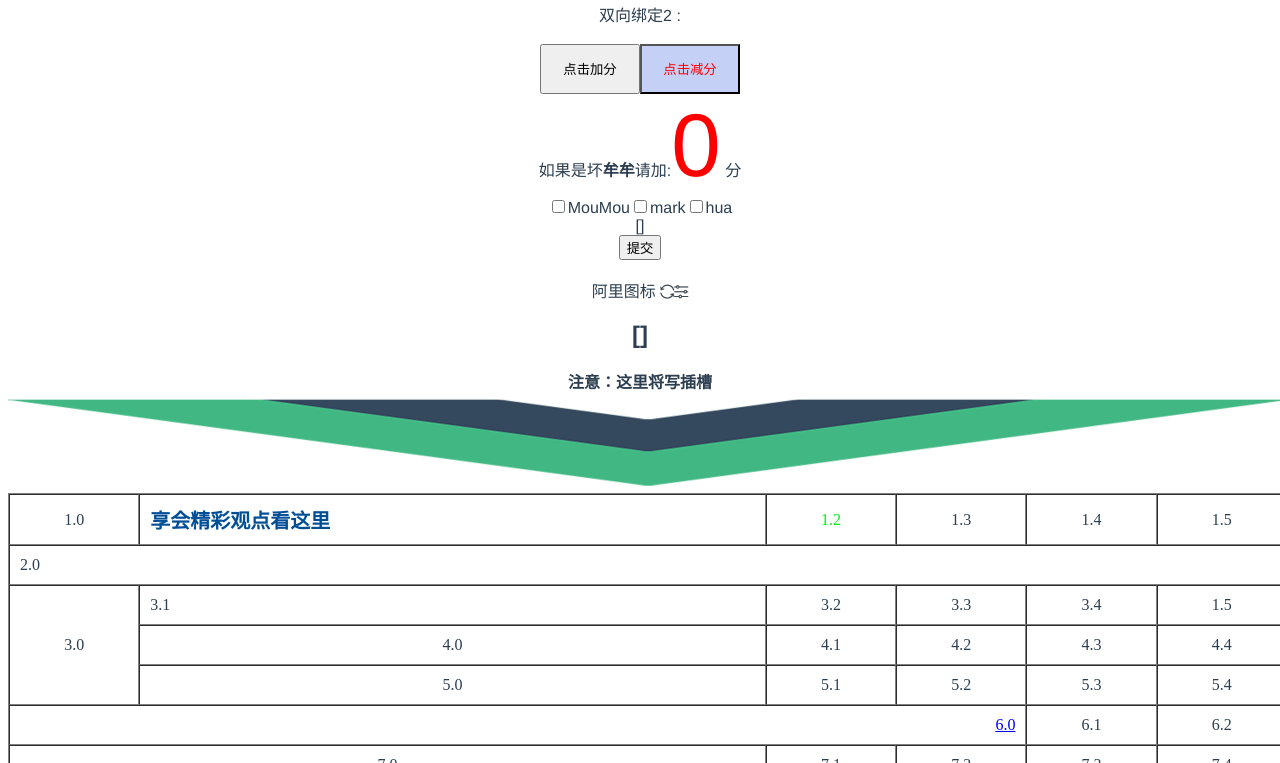
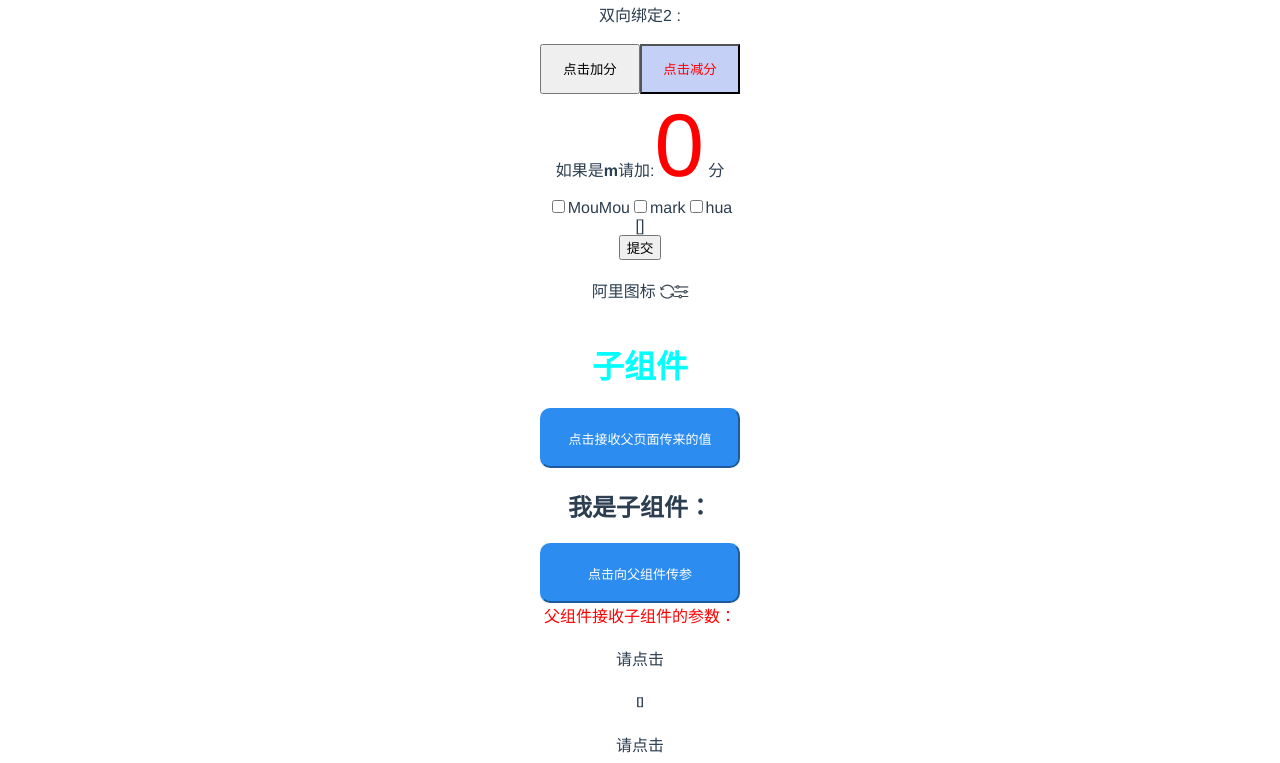
Before and after one commit to mmh007/practice-vue-project, a Vue app: page /#/hove in a window 1280 px wide. Shown: the part 1137-1900 px from the top of the page. Built offline with nearby package versions, Linux system fonts and the light colour scheme.

Commit message:
[v1.0.0]add:props传参

```diff
--- a/package.json
+++ b/package.json
@@ -10,6 +10,7 @@
     "build": "node build/build.js"
   },
   "dependencies": {
+    "echarts": "^4.4.0",
     "node-sass": "^4.12.0",
     "sass-loader": "^8.0.0",
     "vue": "^2.5.2",
--- /dev/null
+++ b/src/components/pages/components/chi-item.vue
@@ -0,0 +1,31 @@
+<template>
+  <div>
+    <!-- <h1 >{{ item }}</h1> -->
+    <p @click="mark">请点击</p>
+    <h6>{{ this.itemss }}</h6>
+  </div>
+</template>
+
+<script>
+export default {
+  props: {
+    item: {
+      type: Array
+    }
+  },
+  data () {
+    return {
+      itemss: []
+    }
+  },
+  methods: {
+    mark() {
+      this.itemss = this.item
+    }
+  }
+}
+</script>
+
+<style lang="less">
+
+</style>
--- a/src/components/pages/components/hishove.vue
+++ b/src/components/pages/components/hishove.vue
@@ -1,6 +1,12 @@
 <template>
   <div class="hishove">
-    <h2>{{ this.prouect }}</h2>
+    <br>
+    <h1>子组件</h1>
+    <button class="bttom" @click="hisHoveer">点击接收父页面传来的值</button>
+    <h2>我是子组件：{{ this.meagess }}</h2>
+    <!-- <span>{{ children }}</span> -->
+    <button class="bttom" @click="config">点击向父组件传参</button>
+    <br>
   </div>
 </template>
 
@@ -8,16 +14,39 @@
 export default {
   name:'hishove',
   props: {
-    prouect: {
+    isprouect: {
       type: Array
     }
   },
   data () {
-    return {}
-  }
+    return {
+      meagess: null,
+      children: '我是子组件的参数'
+    }
+  },
+  methods: {
+     // 接收父组件传来的值并赋值给meagess
+    hisHoveer () {
+      this.meagess = this.isprouect
+    },
+    // 将参数值传给父组件
+    config () {
+      this.$emit('onto', this.children)
+    }
+  },
 }
 </script>
 
 <style lang="less">
-
+  .bttom {
+    width: 200px;
+    height: 60px;
+    font-size: 13px;
+    color: #fff;
+    background-color: #2d8cf0;
+    border-radius: 10px;
+    border-color: #2d8cf0;
+    cursor: pointer;
+    outline: none;
+  }
 </style>
--- /dev/null
+++ b/src/components/pages/components/info.vue
@@ -0,0 +1,55 @@
+<template>
+  <div class="info">
+    <h1>新页面</h1>
+    <div class="aboeder" ref="chart"></div>
+    <!-- <h2>{{ this.markMessge }}</h2> -->
+  </div>
+</template>
+
+<script>
+export default {
+  props: {
+    markMessge: {
+      type: Number
+    }
+  },
+  data() {
+    return {}
+  },
+  methods: {
+    initCharts () {
+  　　let myChart = this.$echarts.init(this.$refs.chart);
+      // console.log(this.$refs.chart)
+　　  // 绘制图表
+  　　myChart.setOption({
+    　　title: { text: '在Vue中使用echarts' }, // 标题提示
+    　　tooltip: {}, // 鼠标悬停提示
+    　　xAxis: {  // x轴
+    　　  data: ["衬衫","羊毛衫","雪纺衫","裤子","高跟鞋","袜子"]
+  　　  },
+    　　yAxis: { // y轴
+          // data: [0, 20, 36, 90, 10, 20]
+        },
+    　　series: [{
+      　　name: '销量',
+      　　type: 'bar',
+      　　data: [5, 20, 36, 90, 10, 20]
+  　　  }]
+　　  });
+　　}
+  },
+  mounted () {
+　　this.initCharts();
+　}
+}
+</script>
+
+<style lang="less">
+  h1 {
+    color: aqua;
+  }
+  .aboeder {
+    width: 800px;
+    height: 500px;
+  }
+</style>
--- a/src/components/pages/hove.vue
+++ b/src/components/pages/hove.vue
@@ -32,7 +32,7 @@
     <div>
       <button style="width:100px;height:50px" @click="center +=1">点击加分</button>
       <button style="width:100px;height:50px;color:red;background-color:#c5d0f7" @click="center -=1">点击减分</button>
-      <div>如果是坏<b>牟牟</b>请加:<span style="font-size:89px;color:red;">{{ center }}</span> 分</div>
+      <div>如果是<b>m</b>请加:<span style="font-size:89px;color:red;">{{ center }}</span> 分</div>
 
     </div>
 
@@ -52,8 +52,14 @@
       <i class="iconfont icon-reset">&#xe623;</i>
       <i class="iconfont" >&#xe73f;</i>
     </div>
-    <!-- 子组件 -->
-    <his-hove :prouect="checkboxMM">1</his-hove>
+    <!-- 子组件1 -->
+    <his-hove :isprouect="isprouect" @onto="ontoss"></his-hove>
+    <div>
+      <div style="color:red;">父组件接收子组件的参数：<h3>{{ names }}</h3></div>
+    </div>
+    <!-- 子组件2 -->
+    <chi-Item :item="item" v-for="item in list" :key="item.id"></chi-Item>
+    <!-- <p v-for="item in list" :key="item.id">{{ item.title }}</p> -->
     <!-- 注意插槽滴使用 -->
     <div>
       <strong>注意：这里将写插槽</strong>
@@ -133,25 +139,39 @@
         </tr>
       </table>
     </div>
-
-
+    <!-- 组件 -->
+    <!-- <inFo :markMessge="markMessge"></inFo> -->
+      <h2>向子组件传值</h2>
+      <p>{{ this.markMessge }}</p>
+      <button @click="btn" :markMessge="markMessge">点击跳转info页面</button>
   </div>
 </template>
 
 <script>
+  // import inFo from './components/info'
   import hisHove from './components/hishove'
+  import chiItem from './components/chi-item'
   export default {
     name: 'hove',
-  // prop: {
-  //   prouect: {
-  //     type: Array
-  //   }
-  // },
+    prop: {
+      isprouect: {
+        type: Array
+      },
+      markMessge: {
+        type: String
+      },
+      item: {
+        type: Array
+      }
+    },
     components: {
-    hisHove
+      hisHove,
+      chiItem
     },
     data () {
       return {
+        isprouect: ['关羽','刘备'], // 向子组件传递参数
+        names: '', // 接收子组件传来的参数
         prouect: [
           'mark',
           'moum',
@@ -168,9 +188,18 @@ export default {
         markma: '', // 双向绑定
         textarea: '', // 双向绑定
         center: 0,
-      checkboxMM: []
+        checkboxMM: [],
+        markMessge: '11',
+        list: [
+          {id: '01', title: '我是父组件的第一项内容'},
+          {id: '02', title: '我是父组件的第二项内容'},
+          {id: '03', title: '我是父组件的第三项内容'}
+        ]
       }
     },
+    // mounted() {
+    //   this.ontoss()
+    // },
     methods: {
       onclickMarkMa () {
         this.markMa = this.markMa.split('').reverse().join('')
@@ -184,6 +213,16 @@ export default {
       submit() {
         this.checkboxMM
         console.log(this.checkboxMM)
+      },
+      // 接收子组件向父组件 $emit 传来的参数
+      ontoss (data) {
+        this.names = data
+      },
+      // 点击跳转info页面
+      btn () {
+        this.$router.push({
+          path: 'info'
+        })
       }
     }
   }
--- a/src/main.js
+++ b/src/main.js
@@ -3,9 +3,12 @@
 import Vue from 'vue'
 import App from './App'
 import router from './router'
+import echarts from 'echarts'
 
 // 引入基础样式
 import './assets/style/app.less'
+
+Vue.prototype.$echarts = echarts;
 
 Vue.config.productionTip = false
 
--- a/src/router/index.js
+++ b/src/router/index.js
@@ -2,6 +2,7 @@ import Vue from 'vue'
 import Router from 'vue-router'
 import HelloWorld from '@/components/HelloWorld'
 import Hove from '@/components/pages/hove'
+import Info from '@/components/pages/components/info'
 
 
 Vue.use(Router)
@@ -16,6 +17,10 @@ export default new Router({
       path: '/hove',
       name: 'Hove',
       component: Hove
-    }
+    }, {
+      path: '/info',
+      name: 'Info',
+      component: Info
+    },
   ]
 })
```
Lines whose indentation alone changed are shown as unchanged.
